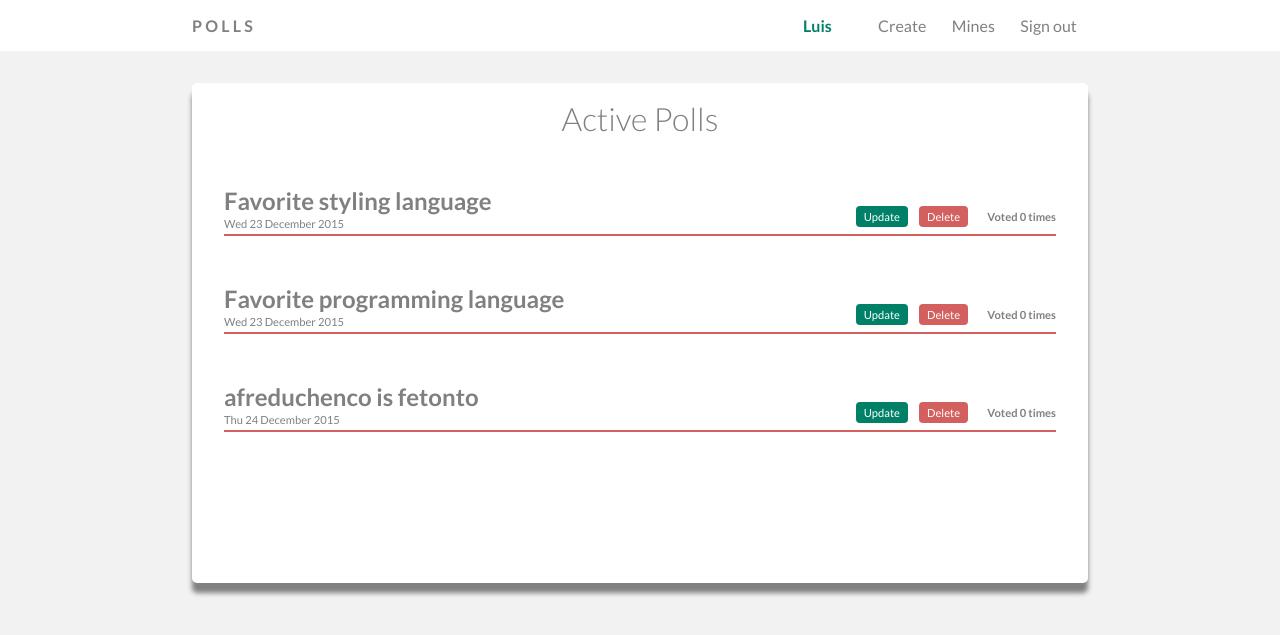
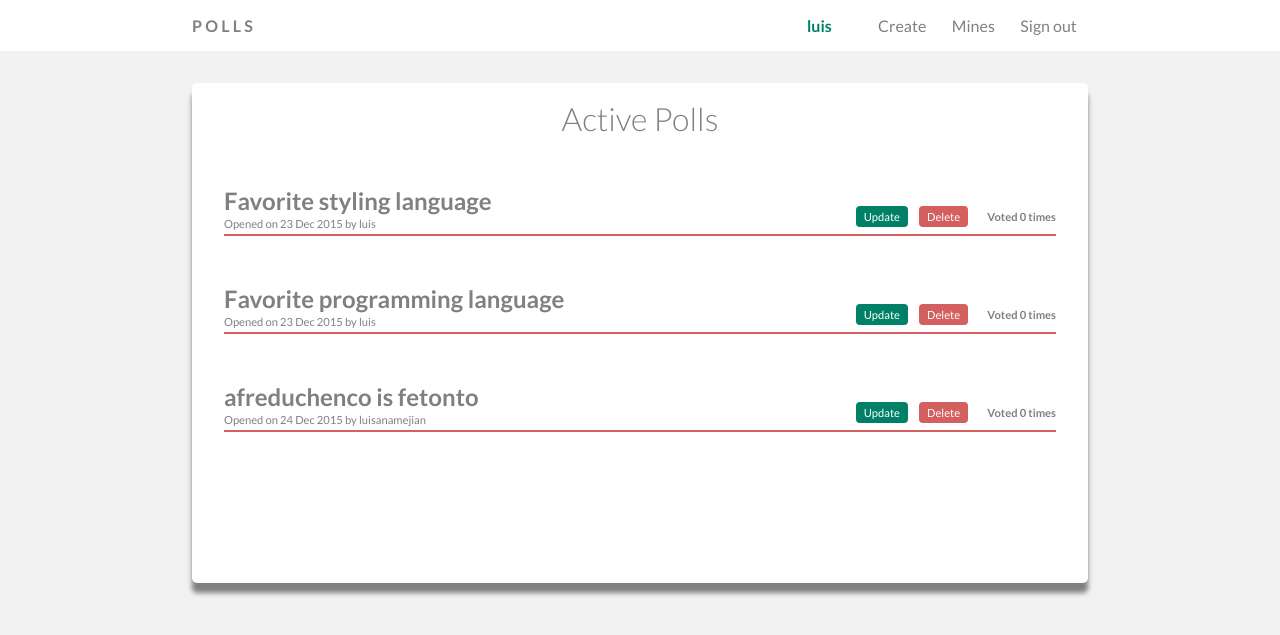
Before and after one commit to ajmejia/LearningDjango, a Django app: page /polls/ in a window 1280 px wide. Shown: the top 635 px of the page. Run offline with Django 3.2, Linux system fonts and the light colour scheme; a user stored in the database is signed in; data comes from the database, SQL or seed files in the repository; parts of the project's set-up code (start-up, migrations or seed data) failed here and were passed over.

Commit message:
fixed #15

```diff
--- a/polls/static/polls/css/base_style.css
+++ b/polls/static/polls/css/base_style.css
@@ -49,7 +49,6 @@ div, #navigation {
     #navigation nav #username {
       margin: 0 2em;
       font-weight: 700;
-      text-transform: capitalize;
       color: #008066; }
 
 #flash-message-container {
--- a/polls/templates/polls/index.html
+++ b/polls/templates/polls/index.html
@@ -21,7 +21,7 @@
 			<div class="poll-container clearfix">
 				<div class="poll-item">
 					<a href="{% url 'polls:vote' poll.pk %}" class="question">{{ poll.question }}</a>
-					<p class="date">{{ poll.created_on|date:"D d F Y" }}</p>
+					<p class="date">Opened on {{ poll.created_on|date:"d M Y" }} by {{ poll.created_by }}</p>
 				</div>
 				<div class="poll-info">
 					<a href="{% url 'polls:update-poll' poll.pk %}" class="update">Update</a>
```
